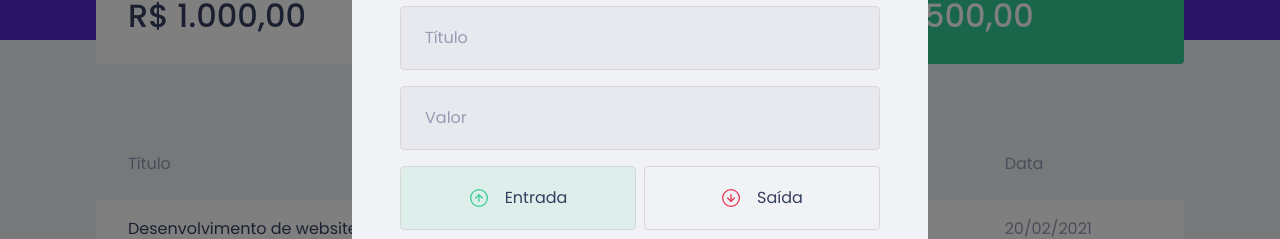
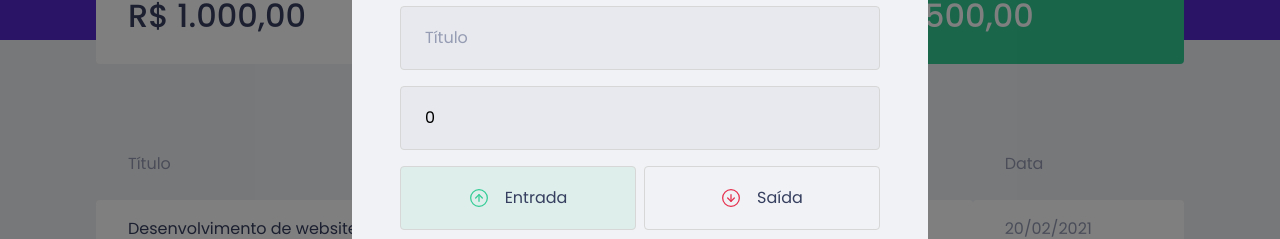
Before and after one commit to alanaragusa/dtmoney, a React (Create React App) app: page / in a window 1280 px wide. Both pictures are taken after a click on the button "Nova transação". Shown: the part 232-471 px from the top of the page. Built offline with nearby package versions, Linux system fonts and the light colour scheme; no server answers; what miragejs would draw is missing.

Commit message:
salving form infos with useState

```diff
--- a/src/components/NewTransactionModal/index.tsx
+++ b/src/components/NewTransactionModal/index.tsx
@@ -1,4 +1,4 @@
-import { useState } from 'react';
+import { FormEvent, useState } from 'react';
 import Modal from 'react-modal';
 import closeImg from '../../assets/close.svg';
 import incomeImg from '../../assets/income.svg';
@@ -11,8 +11,25 @@
 }
 
 export function NewTransactionModal({ isOpen, onRequestClose }: NewTransactionModalProps) {
+  // começa com informações de estado para cada input do formulario com valores vazios (value em cada input) //
+  const [title, setTitle] = useState('');
+  const [value, setValue] = useState(0);
+  const [category, setCategory] = useState('');
+
   // informação dos botões income e outcome - estado muda quando for clicado (arrow function do useState lá no onClick do botão RadioBox mesmo //
   const [type, setType] = useState('deposit');
+
+  // salvar o estado dos inputs no componente para inserção na api //
+  function handleCreateNewTransaction(event: FormEvent) {
+    event.preventDefault(); // parar o carregamento padrão do html //
+
+    console.log({
+      title,
+      value,
+      category,
+      type,
+    })
+  }
 
   return(
     <Modal
@@ -30,12 +47,21 @@
         <img src={closeImg} alt="Fechar modal" />
       </button>
 
-      <Container>
+      <Container onSubmit={handleCreateNewTransaction}>
           <h2>Cadastrar transação</h2>
 
-        <input placeholder="Título" />
+        <input
+        placeholder="Título"
+        value={title}
+        onChange={event => setTitle(event.target.value)} // função executada toda vez que o valor for alterado - acesso a info do input //
+        />
 
-        <input type="number" placeholder="Valor" />
+        <input
+        type="number"
+        placeholder="Valor"
+        value={value}
+        onChange={event => setValue(Number(event.target.value))}
+        />
 
         <TransactionTypeContainer>
           <RadioBox
@@ -59,7 +85,11 @@
           </RadioBox>
         </TransactionTypeContainer>
 
-        <input placeholder="Categoria" />
+        <input
+        placeholder="Categoria"
+        value={category}
+        onChange={event => setCategory(event.target.value)}
+        />
 
         <button type="submit">Cadastrar</button>
       </Container>
```
